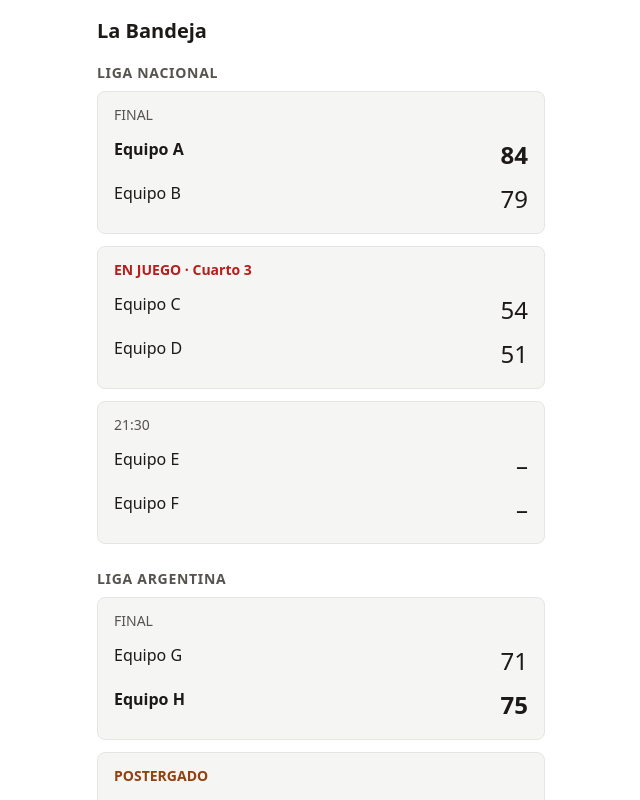
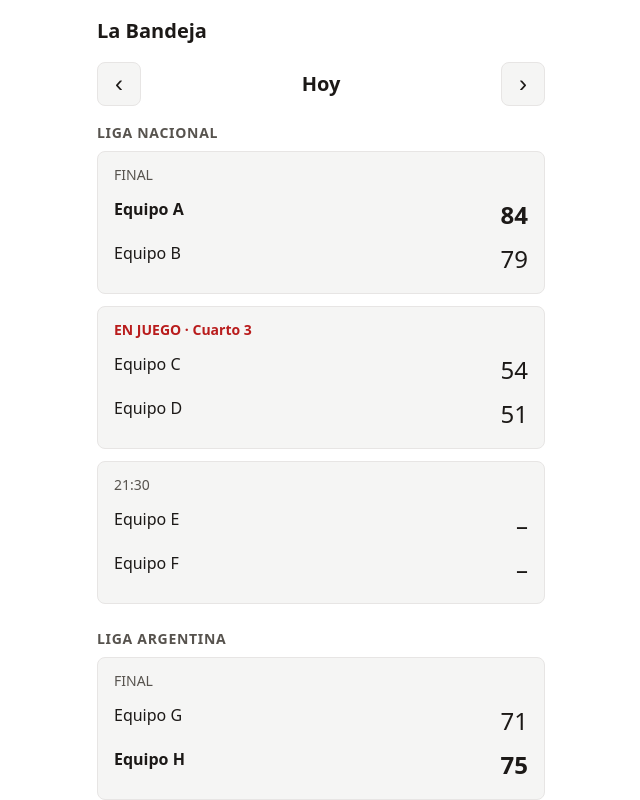
Before and after one commit to lucianoagustinecheverria-hub/web-basquet, a Next.js app: page / in a window 1280 px wide. Shown: the top 800 px of the page, without its empty margins (319-959 px from the left). Built offline with nearby package versions, Linux system fonts and the light colour scheme.

Commit message:
2.5 Selector de día con estado

```diff
--- a/src/app/page.js
+++ b/src/app/page.js
@@ -1,14 +1,12 @@
 import datos from "../data/partidos-ejemplo.json";
-import ListaPartidos from "../components/ListaPartidos";
+import PantallaHoy from "../components/PantallaHoy";
 import styles from "./page.module.css";
 
 export default function Home() {
-  const deHoy = datos.partidos.filter((partido) => partido.dia === 0);
-
   return (
     <main className={styles.pagina}>
       <h1 className={styles.titulo}>La Bandeja</h1>
-      <ListaPartidos partidos={deHoy} />
+      <PantallaHoy partidos={datos.partidos} />
       <p className={styles.fuente}>
         Fuente: {datos.fuente} · Actualizado {datos.actualizado}
       </p>
--- /dev/null
+++ b/src/components/PantallaHoy.js
@@ -0,0 +1,21 @@
+"use client";
+
+import { useState } from "react";
+import SelectorDia from "./SelectorDia";
+import ListaPartidos from "./ListaPartidos";
+
+export default function PantallaHoy({ partidos }) {
+  const [dia, setDia] = useState(0);
+
+  const dias = partidos.map((p) => p.dia);
+  const minimo = Math.min(...dias);
+  const maximo = Math.max(...dias);
+  const delDia = partidos.filter((p) => p.dia === dia);
+
+  return (
+    <>
+      <SelectorDia dia={dia} minimo={minimo} maximo={maximo} onCambiar={setDia} />
+      <ListaPartidos partidos={delDia} />
+    </>
+  );
+}
--- /dev/null
+++ b/src/components/SelectorDia.js
@@ -0,0 +1,36 @@
+import styles from "./SelectorDia.module.css";
+
+function etiquetaDia(dia) {
+  if (dia === 0) return "Hoy";
+  if (dia === -1) return "Ayer";
+  if (dia === 1) return "Mañana";
+  return dia > 0 ? `En ${dia} días` : `Hace ${-dia} días`;
+}
+
+export default function SelectorDia({ dia, minimo, maximo, onCambiar }) {
+  return (
+    <div className={styles.selector}>
+      <button
+        type="button"
+        className={styles.boton}
+        aria-label="Día anterior"
+        disabled={dia <= minimo}
+        onClick={() => onCambiar(dia - 1)}
+      >
+        ‹
+      </button>
+      <p className={styles.etiqueta} aria-live="polite">
+        {etiquetaDia(dia)}
+      </p>
+      <button
+        type="button"
+        className={styles.boton}
+        aria-label="Día siguiente"
+        disabled={dia >= maximo}
+        onClick={() => onCambiar(dia + 1)}
+      >
+        ›
+      </button>
+    </div>
+  );
+}
--- /dev/null
+++ b/src/components/SelectorDia.module.css
@@ -0,0 +1,33 @@
+.selector {
+  display: flex;
+  align-items: center;
+  justify-content: space-between;
+  margin-bottom: var(--espacio-4);
+}
+
+.boton {
+  min-width: 44px;
+  min-height: 44px;
+  font-size: 24px;
+  color: var(--color-texto);
+  background: var(--color-superficie);
+  border: 1px solid var(--color-borde);
+  border-radius: var(--radio);
+  cursor: pointer;
+}
+
+.boton:disabled {
+  opacity: 0.4;
+  cursor: default;
+}
+
+.boton:focus-visible {
+  outline: 3px solid var(--color-acento);
+  outline-offset: 2px;
+}
+
+.etiqueta {
+  margin: 0;
+  font-size: 20px;
+  font-weight: 700;
+}
```
